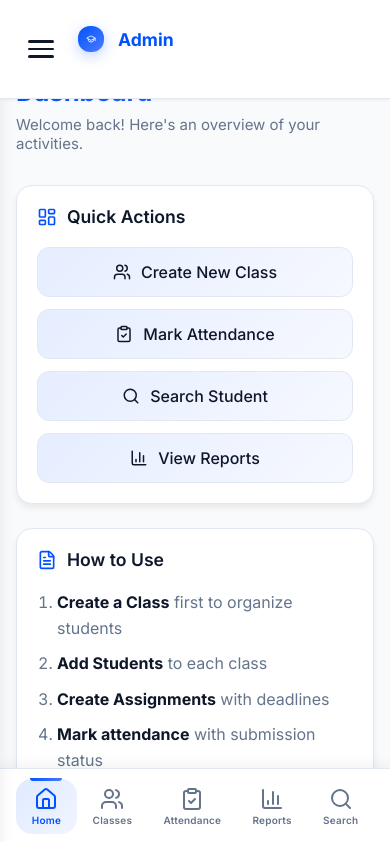
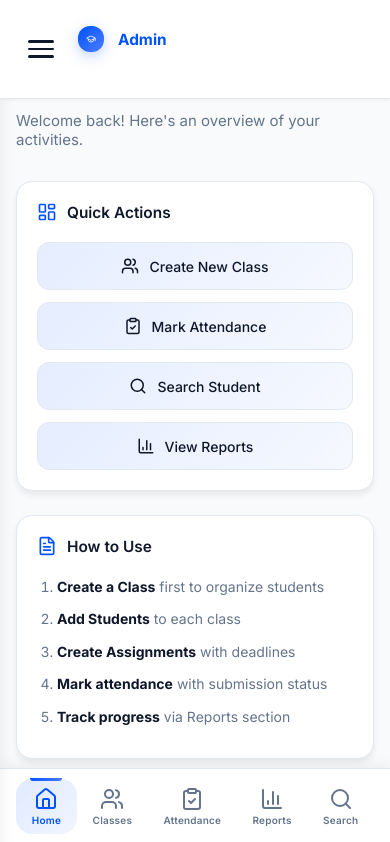
Before and after one commit to pratyoosh0706/StudentTracking-App, a React (Vite) app in the folder client/: page / in a window 390 px wide. Shown: the top 842 px of the page. Built offline with nearby package versions, Linux system fonts and the light colour scheme.

Commit message:
fix: prevent mobile zoom and improve mobile scaling

```diff
--- a/client/index.html
+++ b/client/index.html
@@ -3,11 +3,15 @@
   <head>
     <meta charset="UTF-8" />
     <link rel="icon" type="image/svg+xml" href="/favicon.svg" />
-    <meta name="viewport" content="width=device-width, initial-scale=1.0" />
+    <meta name="viewport" content="width=device-width, initial-scale=1.0, maximum-scale=1.0, user-scalable=no" />
+    <meta name="theme-color" content="#0052FF" />
+    <meta name="apple-mobile-web-app-capable" content="yes" />
+    <meta name="apple-mobile-web-app-status-bar-style" content="default" />
     <title>Student Admin Panel</title>
     <style>
       * { margin: 0; padding: 0; box-sizing: border-box; }
-      body { font-family: system-ui, sans-serif; background: #f8fafc; }
+      body { font-family: system-ui, sans-serif; background: #f8fafc; -webkit-text-size-adjust: 100%; }
+      html { -webkit-text-size-adjust: 100%; }
     </style>
   </head>
   <body>
--- a/client/src/index.css
+++ b/client/src/index.css
@@ -4,6 +4,13 @@
   margin: 0;
   padding: 0;
   box-sizing: border-box;
+  -webkit-tap-highlight-color: transparent;
+}
+
+html {
+  -webkit-text-size-adjust: 100%;
+  -moz-text-size-adjust: 100%;
+  text-size-adjust: 100%;
 }
 
 body {
@@ -11,10 +18,22 @@
   font-family: -apple-system, BlinkMacSystemFont, 'Segoe UI', Roboto, sans-serif;
   -webkit-font-smoothing: antialiased;
   -moz-osx-font-smoothing: grayscale;
+  min-height: 100vh;
+  overflow-x: hidden;
 }
 
 #root {
   min-height: 100vh;
+}
+
+input, select, textarea, button {
+  font-size: 16px !important;
+}
+
+@media (max-width: 768px) {
+  html {
+    font-size: 14px;
+  }
 }
 
 #nprogress .bar {
```
Also changed, not shown: 1 other file (tests, documents, lock files or other folders).
